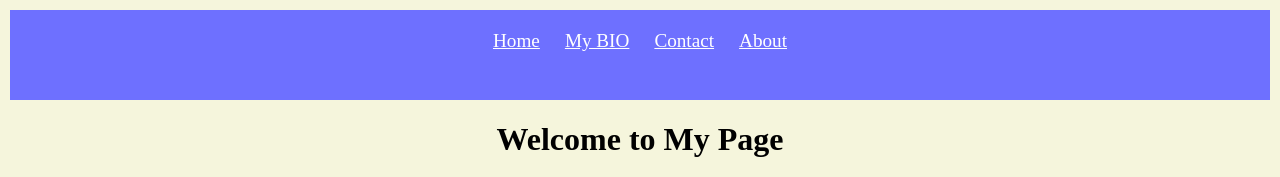
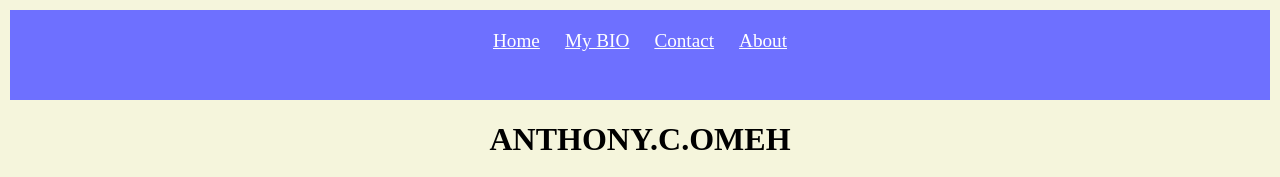
Before and after one commit to HanonyOx/FE_EVOLUTION_1, a plain HTML site: page index.html in a window 1280 px wide. Shown: the top 177 px of the page. Drawn offline with Linux system fonts and the light colour scheme; grey boxes are pictures that could not be loaded.

Commit message:
Update index.html

```diff
--- a/index.html
+++ b/index.html
@@ -20,7 +20,7 @@
 
      <!-- Body Section -->
       <main>
-        <h1>Welcome to My Page</h1>
+        <h1>ANTHONY.C.OMEH</h1>
           <div class="photo-section">
               <img src="IMG_1765.JPG" alt="MY PHOTO">
           </div>
@@ -51,4 +51,5 @@
       </footer>
 
 </body>
+
 </html>
```
